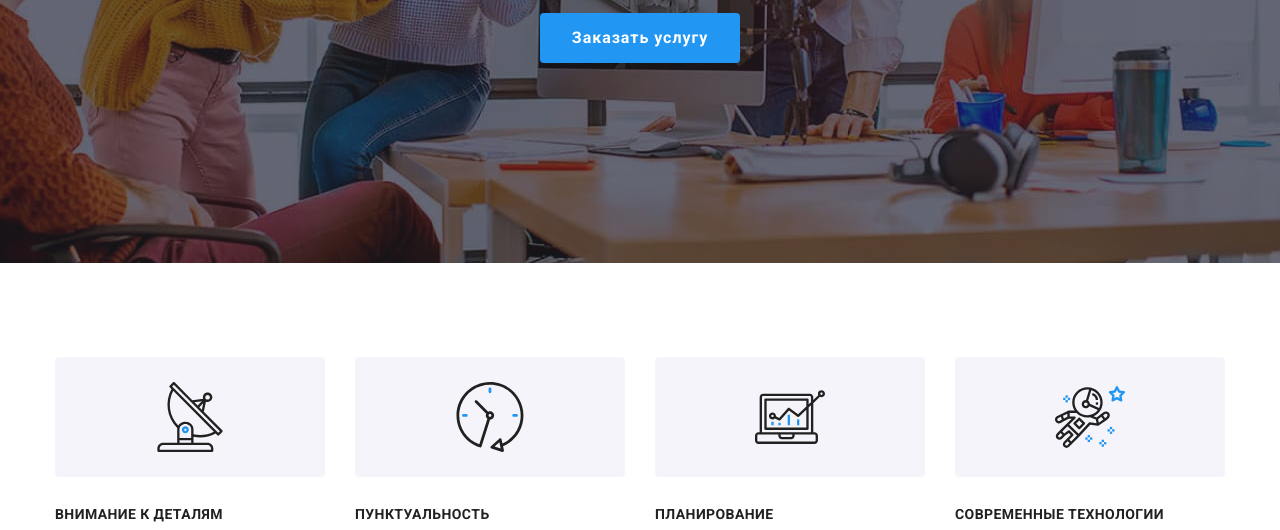
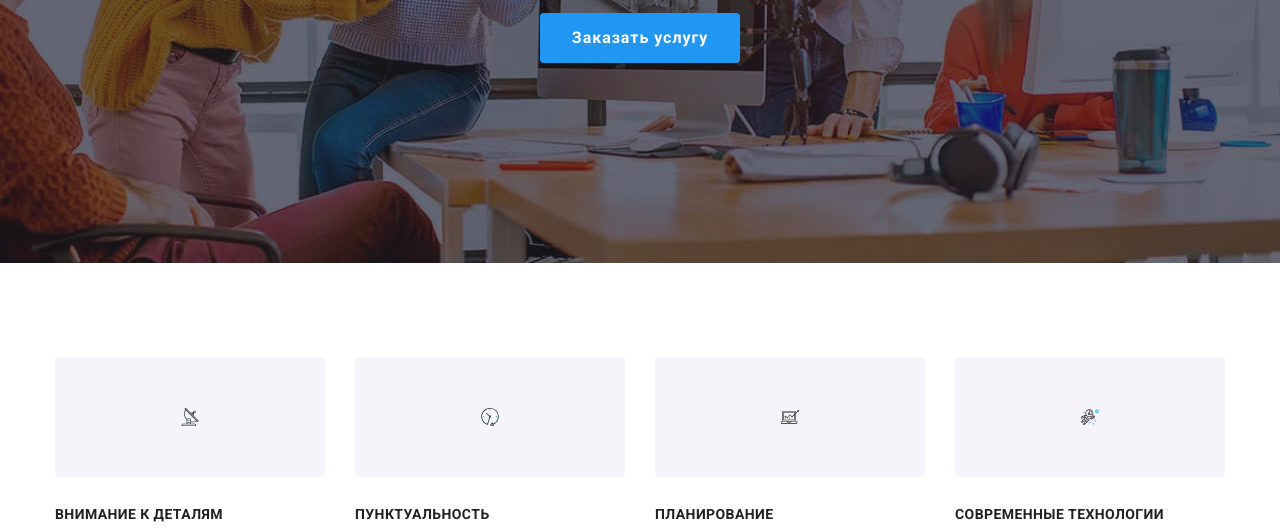
Before and after one commit to estasjuk/goit-markup-hw-05, a plain HTML site: page index.html in a window 1280 px wide. Shown: the part 418-948 px from the top of the page. Drawn offline with nearby package versions, Linux system fonts and the light colour scheme.

Commit message:
Исправляет комментарии по ДЗ
1) Исправляет иконки в секции features.
2) Исправляет ховер на иконки соцсетей в футере
3) Исправляет синтаксис свойства transition в nav-link

```diff
--- a/css/styles.css
+++ b/css/styles.css
@@ -135,7 +135,7 @@ body {
   padding-bottom: 32px;
   color: var(--title-color);
   text-decoration: none;
-  transition: color, 250ms, cubic-bezier(0.4, 0, 0.2, 1);
+  transition: color 250ms cubic-bezier(0.4, 0, 0.2, 1);
 }
 
 .nav-tel,
@@ -267,7 +267,6 @@ body {
 }
 
 .feature-icon {
-  margin-bottom: 30px;
 }
 
 .feature-list {
@@ -282,6 +281,12 @@ body {
 .feature-icon-img {
   display: flex;
   justify-content: center;
+  align-items: center;
+  margin-bottom: 30px;
+  width: 270px;
+  height: 120px;
+  background-color: var(--secondary-background-color);
+  border-radius: 4px;
 }
 
 .features-text {
@@ -309,10 +314,6 @@ body {
   display: flex;
   gap: 30px;
 }
-
-/*.project-list-card {
-  position: relative;
-}*/
 
 .list-project {
   position: relative;
@@ -567,8 +568,7 @@ body {
   border-radius: 50%;
   background-color: rgba(255, 255, 255, 0.1);
   color: #ffffff;
-  transition: background-color 250ms cubic-bezier(0.4, 0, 0.2, 1),
-    color 250ms cubic-bezier(0.4, 0, 0.2, 1);
+  transition: background-color 250ms cubic-bezier(0.4, 0, 0.2, 1);
 }
 
 .footer-social-icon {
@@ -578,7 +578,6 @@ body {
 .footer-social-link:hover,
 .footer-social-link:focus {
   background-color: var(--active-hover-focus-current);
-  color: #ffffff;
 }
 
 .portfolio {
--- a/index.html
+++ b/index.html
@@ -78,7 +78,7 @@
           <ul class="feature-list list-item">
             <li class="feature-item">
               <div class="feature-icon-img">
-                <svg class="feature-icon" width="270px" height="120px">
+                <svg class="feature-icon" width="70px" height="70px">
                   <use href="./images/icons.svg#icon-attention"></use>
                 </svg>
               </div>
@@ -89,7 +89,7 @@
             </li>
             <li class="feature-item">
               <div class="feature-icon-img">
-                <svg class="feature-icon" width="270px" height="120px">
+                <svg class="feature-icon" width="70px" height="70px">
                   <use href="./images/icons.svg#icon-punctuality"></use>
                 </svg>
               </div>
@@ -100,7 +100,7 @@
             </li>
             <li class="feature-item">
               <div class="feature-icon-img">
-                <svg class="feature-icon" width="270px" height="120px">
+                <svg class="feature-icon" width="70px" height="70px">
                   <use href="./images/icons.svg#icon-planning"></use>
                 </svg>
               </div>
@@ -111,7 +111,7 @@
             </li>
             <li class="feature-item">
               <div class="feature-icon-img">
-                <svg class="feature-icon" width="270px" height="120px">
+                <svg class="feature-icon" width="70px" height="70px">
                   <use href="./images/icons.svg#icon-modern-technology"></use>
                 </svg>
               </div>
```
Also changed, not shown: images/icons.svg.
